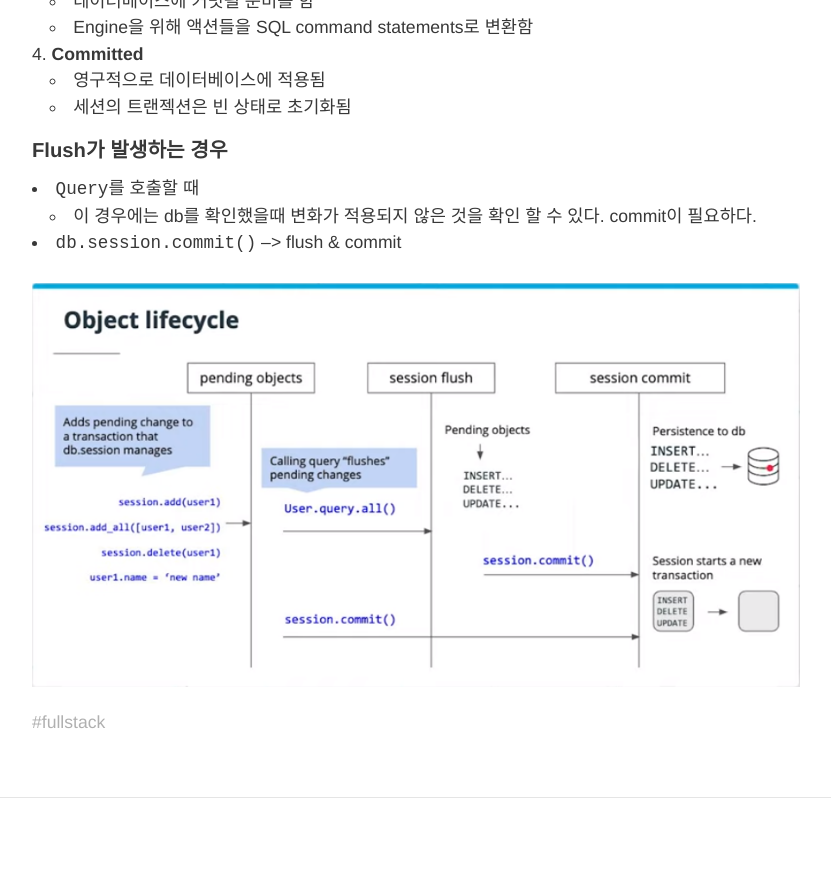
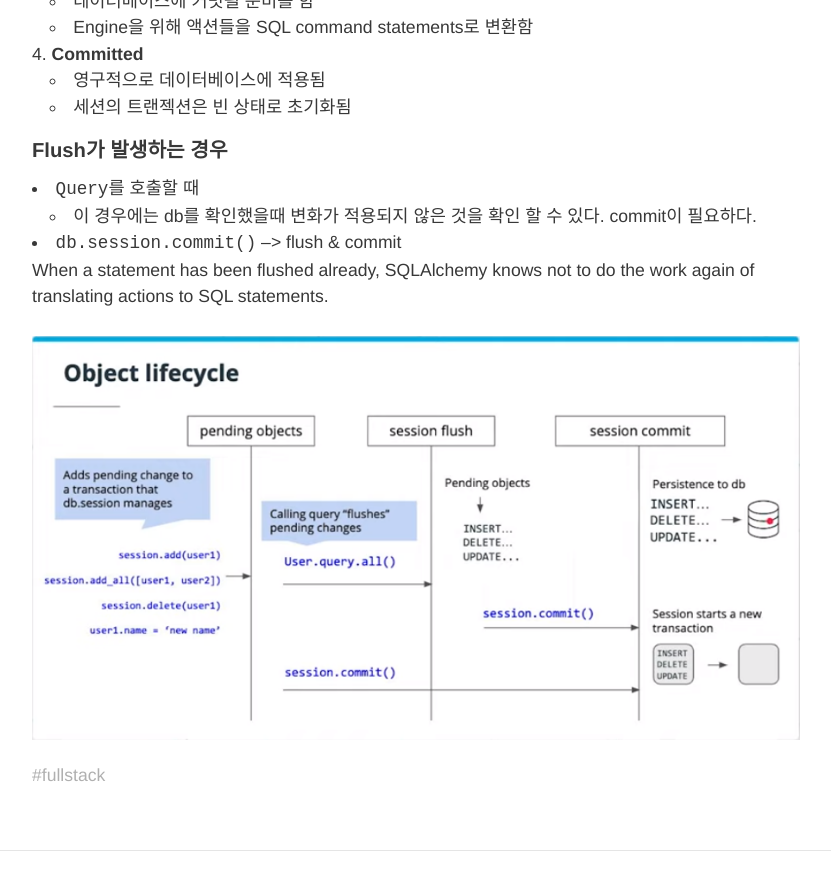
Before and after one commit to HyunlangBan/hyunlangban.github.io, a Jekyll site: the page built from _posts/2020-01-31-fullstack-07.md, in a window 1280 px wide and 900 px high, scrolled down 3182 px. Shown: the top 890 px of the window, without its empty margins (224-1055 px from the left). Built offline with Jekyll 4.4.1, drawn with Linux system fonts in a browser that asks for light colours; nearby versions of some CDN libraries; comment, search, counter and statistics services are not loaded.

Commit message:
Update 2020-01-31-fullstack-07.md

```diff
--- a/_posts/2020-01-31-fullstack-07.md
+++ b/_posts/2020-01-31-fullstack-07.md
@@ -110,5 +110,7 @@ User.query.filter_by(name='Bob').count()
 - `Query`를 호출할 때
   - 이 경우에는 db를 확인했을때 변화가 적용되지 않은 것을 확인 할 수 있다. commit이 필요하다.
 - `db.session.commit()` --> flush & commit
+<br>
+When a statement has been flushed already, SQLAlchemy knows not to do the work again of translating actions to SQL statements.
 <br><br>
 ![lifecycle](/img/lifecycle.png)
```
